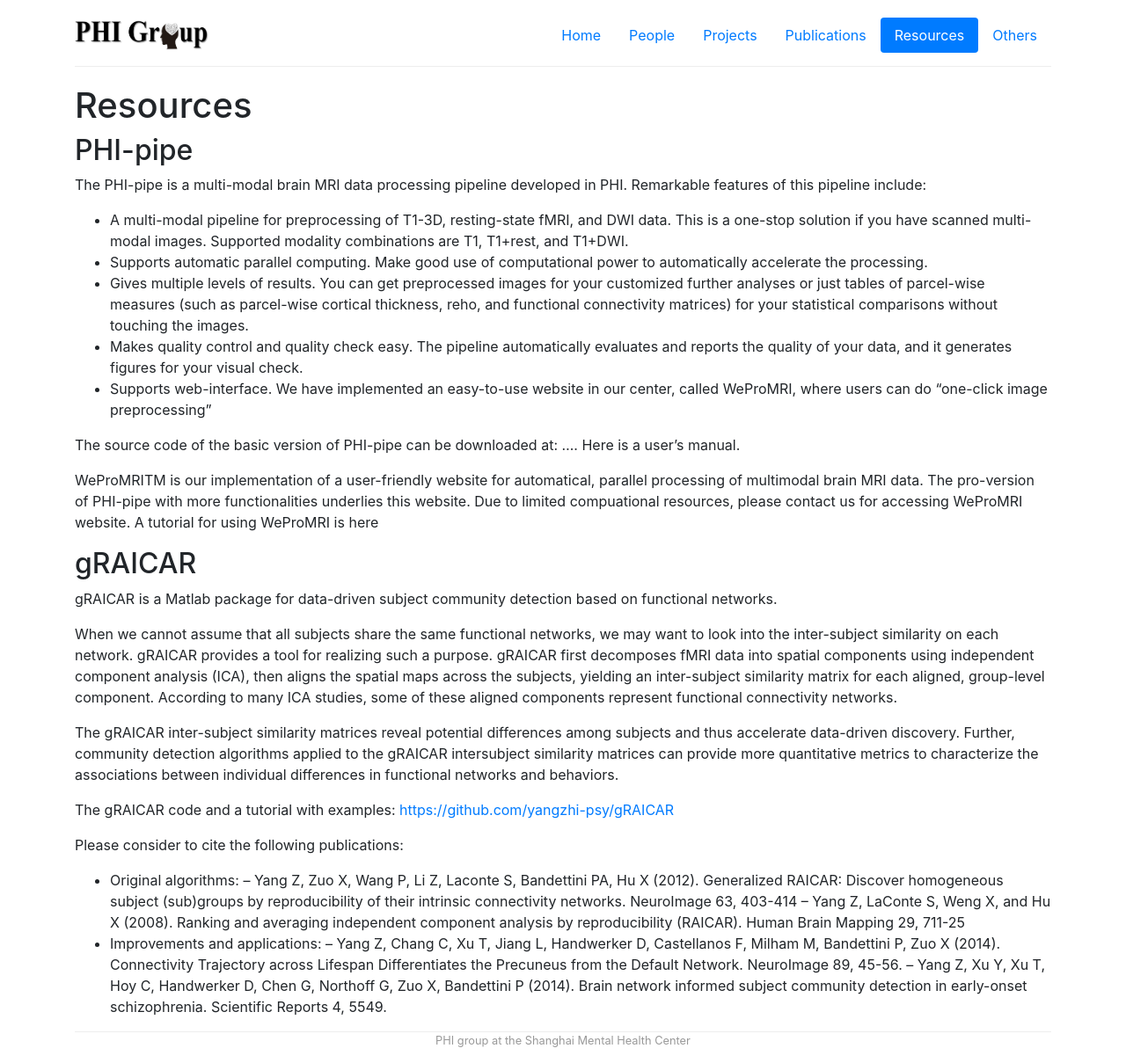
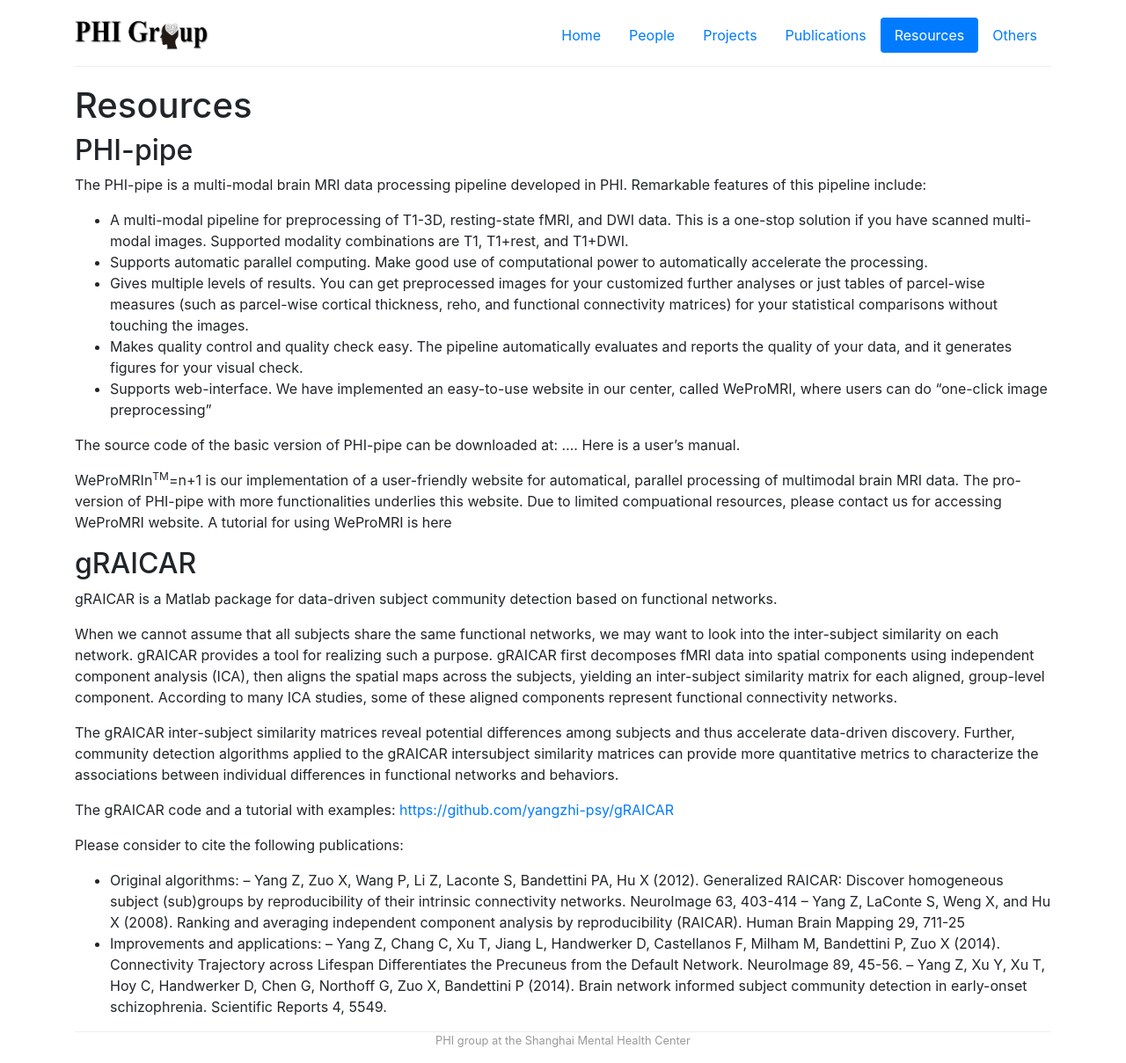
Before and after one commit to PHI-group/phi-group.github.io, a Jekyll site: the page built from resources.md, in a window 1280 px wide. Shown: the whole page at 88% size. Built offline with Jekyll 4.4.1, drawn with Linux system fonts in a browser that asks for light colours.

Commit message:
Updated by QF

```diff
--- a/resources.md
+++ b/resources.md
@@ -12,7 +12,7 @@ The PHI-pipe is a multi-modal brain MRI data processing pipeline developed in PH
 
 The source code of the basic version of PHI-pipe can be downloaded at: .... Here is a user's manual.
 
-WeProMRITM is our implementation of a user-friendly website for automatical, parallel processing of multimodal brain MRI data. The pro-version of PHI-pipe with more functionalities underlies this website. Due to limited compuational resources, please contact us for accessing WeProMRI website. A tutorial for using WeProMRI is here
+WeProMRIn<sup>TM</sup>=n+1 is our implementation of a user-friendly website for automatical, parallel processing of multimodal brain MRI data. The pro-version of PHI-pipe with more functionalities underlies this website. Due to limited compuational resources, please contact us for accessing WeProMRI website. A tutorial for using WeProMRI is here
 
 ## gRAICAR
 gRAICAR is a Matlab package for data-driven subject community detection based on functional networks.
```
